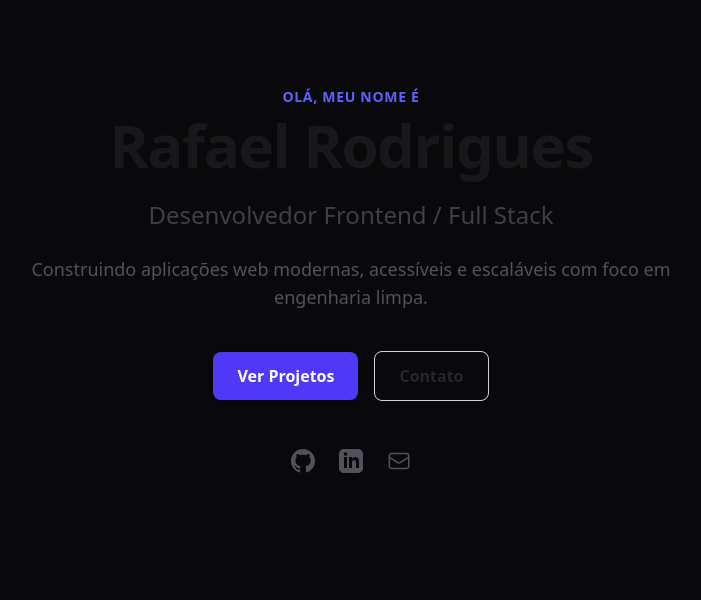
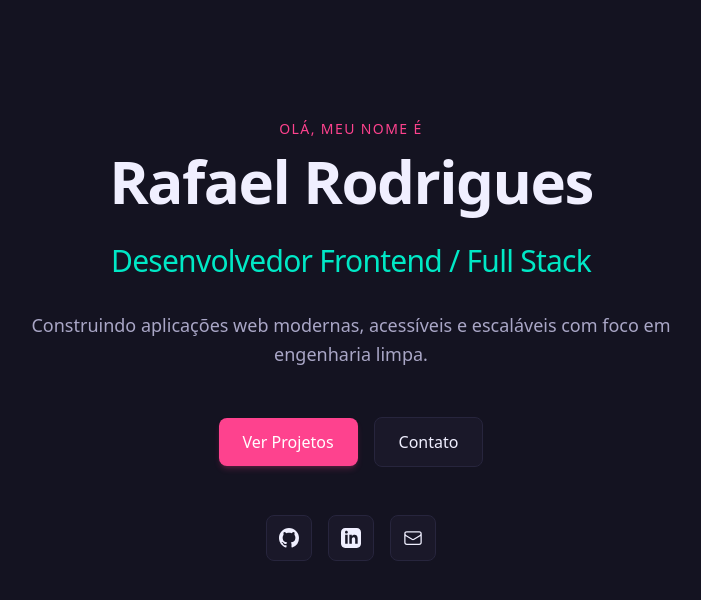
Before and after one commit to rafael-rodrigues01/portfolio, a React (Vite) app: page / in a window 1280 px wide. Shown: the top 600 px of the page, without its empty margins (289-990 px from the left). Built offline with nearby package versions, Linux system fonts and the light colour scheme.

Commit message:
feat: implement hero section with radical theme passing spec 01 tests

```diff
--- a/src/App.tsx
+++ b/src/App.tsx
@@ -2,7 +2,7 @@ import { HeroSection } from './sections/HeroSection'
 
 function App() {
   return (
-    <main className="min-h-screen bg-zinc-950 text-zinc-100">
+    <main className="min-h-screen bg-[#141321] text-[#f0efff]">
       <HeroSection />
     </main>
   )
--- a/src/index.css
+++ b/src/index.css
@@ -2,12 +2,14 @@
 
 @layer base {
   :root {
-    --bg-main: #09090b;       /* zinc-950: fundo principal sofisticado */
-    --bg-card: #18181b;       /* zinc-900: cards e blocos */
-    --border-color: #27272a;  /* zinc-800: bordas elegantes e sutis */
-    --text-primary: #fafafa;  /* zinc-50: texto de alto contraste */
-    --text-muted: #a1a1aa;    /* zinc-400: subtítulos e detalhes */
-    --accent: #3b82f6;        /* azul elétrico / ou #10b981 esmeralda para CTAs */
+    --bg-main: #141321;
+    --bg-card: #1a1829;
+    --border-subtle: #27253d;
+    --text-primary: #f0efff;
+    --text-muted: #a9a6c6;
+    --accent-pink: #fe428e;
+    --accent-cyan: #00e8c6;
+    --accent-yellow: #f8d847;
   }
 
   body {
--- a/src/sections/HeroSection.tsx
+++ b/src/sections/HeroSection.tsx
@@ -8,23 +8,23 @@ export const HeroSection: React.FC = () => {
     <section
       id="hero"
       aria-label="Apresentação Principal"
-      className="flex min-h-[70vh] flex-col items-center justify-center px-4 py-16 text-center sm:px-6 lg:px-8"
+      className="flex min-h-[85vh] flex-col items-center justify-center py-20 px-6 text-center md:py-28"
     >
-      <div className="max-w-3xl space-y-6">
-        <div className="space-y-2">
-          <p className="text-sm font-semibold tracking-wider text-indigo-500 uppercase">
+      <div className="max-w-4xl mx-auto space-y-8">
+        <div className="space-y-3">
+          <p className="text-sm font-medium tracking-widest text-[#fe428e] uppercase">
             Olá, meu nome é
           </p>
-          <h1 className="text-4xl font-extrabold tracking-tight text-zinc-900 sm:text-5xl md:text-6xl dark:text-zinc-50">
+          <h1 className="text-4xl font-bold tracking-tight text-[#f0efff] sm:text-5xl md:text-6xl">
             {name}
           </h1>
         </div>
 
-        <p className="text-xl font-medium text-zinc-700 sm:text-2xl dark:text-zinc-300">
+        <p className="text-xl font-medium tracking-tight text-[#00e8c6] sm:text-2xl md:text-3xl">
           {role}
         </p>
 
-        <p className="mx-auto max-w-2xl text-base text-zinc-600 sm:text-lg dark:text-zinc-400">
+        <p className="mx-auto max-w-2xl text-base text-[#a9a6c6] leading-relaxed sm:text-lg">
           {bio}
         </p>
 
@@ -32,29 +32,29 @@ export const HeroSection: React.FC = () => {
         <div className="flex flex-wrap items-center justify-center gap-4 pt-4">
           <a
             href="#projects"
-            className="inline-flex items-center justify-center rounded-lg bg-indigo-600 px-6 py-3 text-base font-semibold text-white shadow-sm transition-colors hover:bg-indigo-500 focus-visible:outline-2 focus-visible:outline-offset-2 focus-visible:outline-indigo-600"
+            className="inline-flex items-center justify-center rounded-lg bg-[#fe428e] px-6 py-3 text-base font-medium text-white shadow-md shadow-[#fe428e]/20 transition-all duration-200 hover:bg-[#e03178] active:scale-95 focus-visible:outline-2 focus-visible:outline-offset-2 focus-visible:outline-[#fe428e]"
           >
             Ver Projetos
           </a>
           <a
             href="#contact"
-            className="inline-flex items-center justify-center rounded-lg border border-zinc-300 bg-transparent px-6 py-3 text-base font-semibold text-zinc-800 transition-colors hover:bg-zinc-100 focus-visible:outline-2 focus-visible:outline-offset-2 focus-visible:outline-zinc-500 dark:border-zinc-700 dark:text-zinc-200 dark:hover:bg-zinc-800"
+            className="inline-flex items-center justify-center rounded-lg border border-[#27253d] bg-[#1a1829] px-6 py-3 text-base font-medium text-[#f0efff] transition-all duration-200 hover:border-[#fe428e] hover:text-[#fe428e] active:scale-95 focus-visible:outline-2 focus-visible:outline-offset-2 focus-visible:outline-[#fe428e]"
           >
             Contato
           </a>
         </div>
 
         {/* Links Sociais */}
-        <div className="flex items-center justify-center gap-6 pt-6">
+        <div className="flex items-center justify-center gap-4 pt-4">
           <a
             href={socialLinks.github}
             target="_blank"
             rel="noopener noreferrer"
             aria-label="Perfil do GitHub"
-            className="text-zinc-600 transition-colors hover:text-indigo-600 dark:text-zinc-400 dark:hover:text-indigo-400"
+            className="inline-flex items-center justify-center rounded-lg border border-[#27253d] bg-[#1a1829] p-3 text-[#f0efff] transition-all duration-200 hover:border-[#fe428e] hover:text-[#fe428e] active:scale-95 focus-visible:outline-2 focus-visible:outline-offset-2 focus-visible:outline-[#fe428e]"
           >
             <svg
-              className="h-6 w-6 fill-current"
+              className="h-5 w-5 fill-current"
               viewBox="0 0 24 24"
               role="img"
               aria-hidden="true"
@@ -69,10 +69,10 @@ export const HeroSection: React.FC = () => {
             target="_blank"
             rel="noopener noreferrer"
             aria-label="Perfil do LinkedIn"
-            className="text-zinc-600 transition-colors hover:text-indigo-600 dark:text-zinc-400 dark:hover:text-indigo-400"
+            className="inline-flex items-center justify-center rounded-lg border border-[#27253d] bg-[#1a1829] p-3 text-[#f0efff] transition-all duration-200 hover:border-[#fe428e] hover:text-[#fe428e] active:scale-95 focus-visible:outline-2 focus-visible:outline-offset-2 focus-visible:outline-[#fe428e]"
           >
             <svg
-              className="h-6 w-6 fill-current"
+              className="h-5 w-5 fill-current"
               viewBox="0 0 24 24"
               role="img"
               aria-hidden="true"
@@ -85,10 +85,10 @@ export const HeroSection: React.FC = () => {
           <a
             href={`mailto:${socialLinks.email}`}
             aria-label="Enviar e-mail"
-            className="text-zinc-600 transition-colors hover:text-indigo-600 dark:text-zinc-400 dark:hover:text-indigo-400"
+            className="inline-flex items-center justify-center rounded-lg border border-[#27253d] bg-[#1a1829] p-3 text-[#f0efff] transition-all duration-200 hover:border-[#fe428e] hover:text-[#fe428e] active:scale-95 focus-visible:outline-2 focus-visible:outline-offset-2 focus-visible:outline-[#fe428e]"
           >
             <svg
-              className="h-6 w-6"
+              className="h-5 w-5"
               fill="none"
               viewBox="0 0 24 24"
               strokeWidth="1.5"
```
Also changed, not shown: 2 other files (tests, documents, lock files or other folders).
